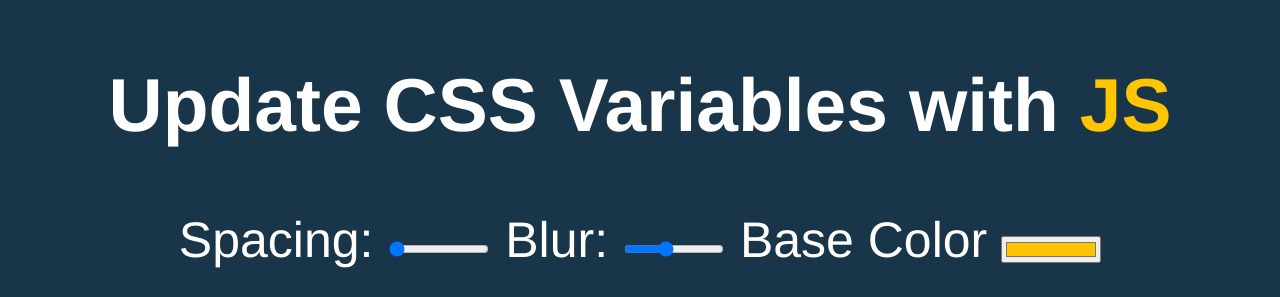
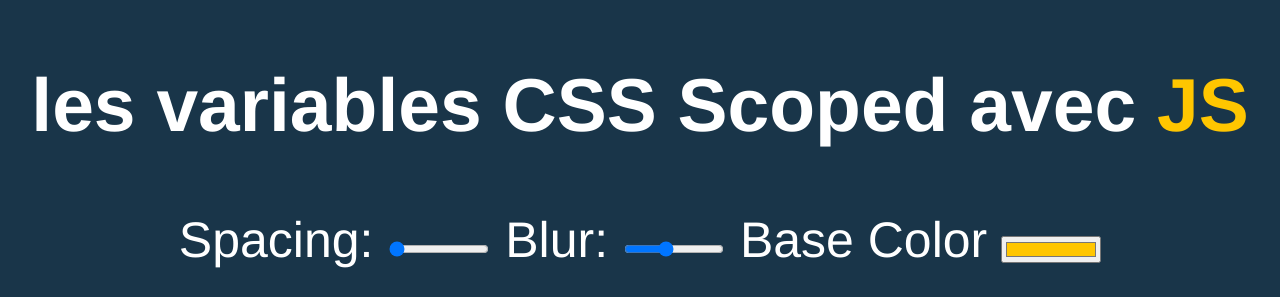
Before and after one commit to Miel2000/03cssVariables, a plain HTML site: page index.html in a window 1280 px wide. Shown: the top 297 px of the page. Drawn offline with Linux system fonts and the light colour scheme.

Commit message:
css Variables v2

```diff
--- a/index.html
+++ b/index.html
@@ -2,10 +2,10 @@
 <html lang="en">
 <head>
   <meta charset="UTF-8">
-  <title>Scoped CSS Variables and JS</title>
+  <title>Scoped CSS Variables & JS</title>
 </head>
 <body>
-  <h2>Update CSS Variables with <span class='hl'>JS</span></h2>
+  <h2>les variables CSS Scoped avec <span class='hl'>JS</span></h2>
 
   <div class="controls">
     <label for="spacing">Spacing:</label>
```
